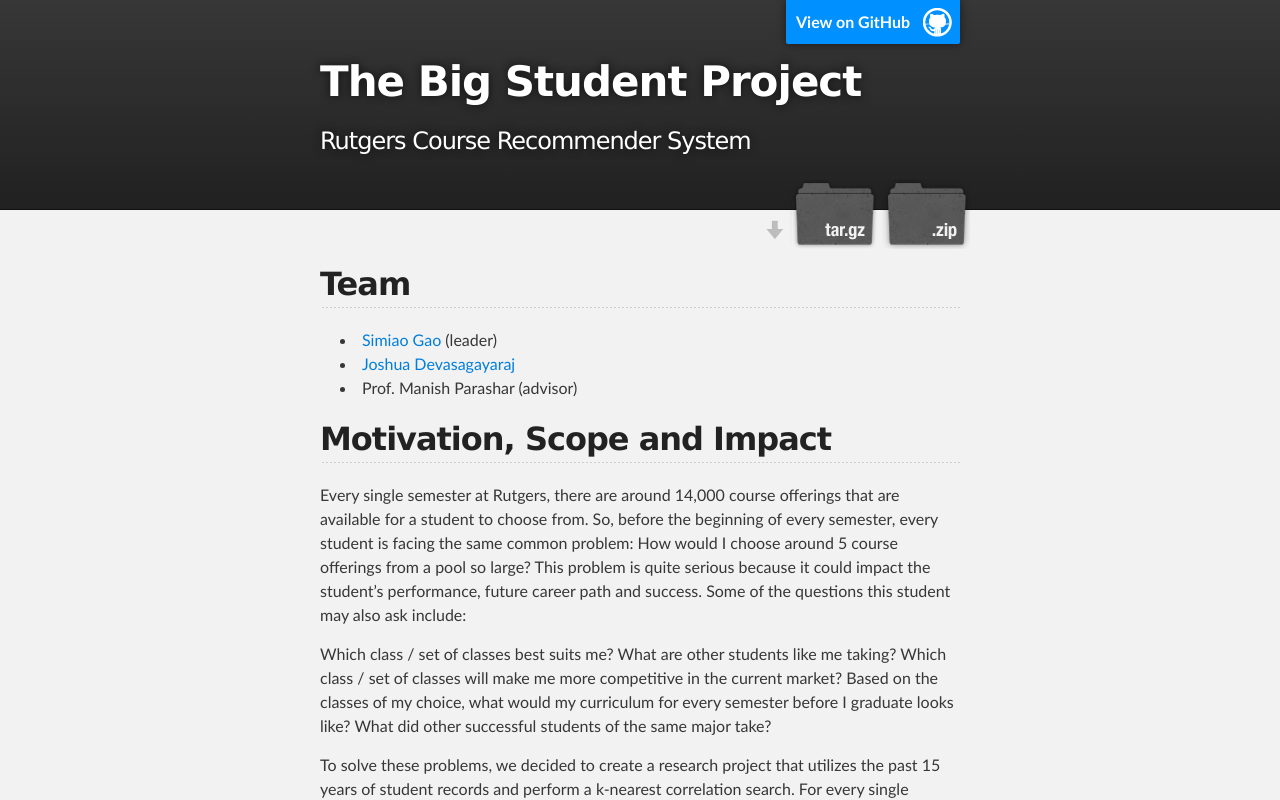
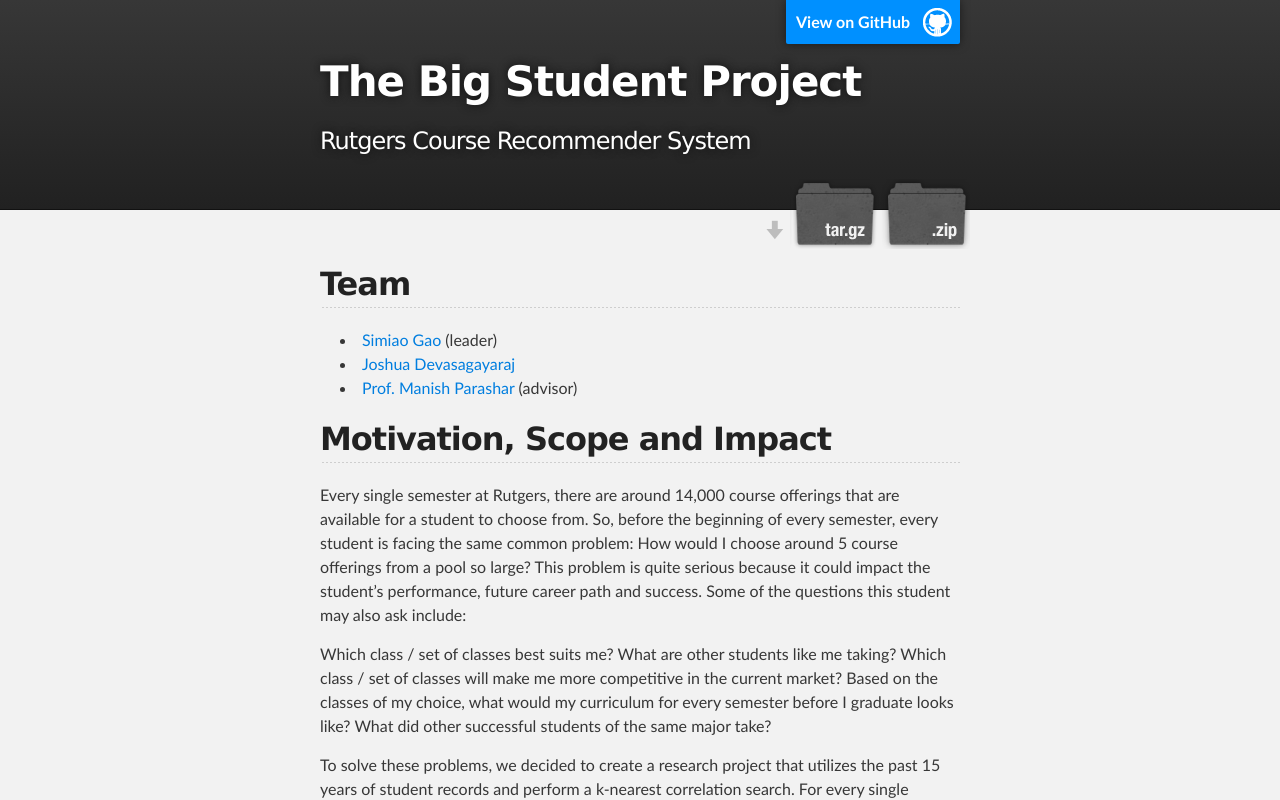
Before and after one commit to SimiaoGao/BigStudentProject, a plain HTML site: page index.html in a window 1280 px wide. Shown: the top 800 px of the page. Drawn offline with Linux system fonts and the light colour scheme.

```diff
--- a/index.html
+++ b/index.html
@@ -39,7 +39,8 @@
 <a href="http://simiaogao.com/">Simiao Gao</a> (leader)</li>
 <li>
 <a href="http://joshdev.me/">Joshua Devasagayaraj</a> </li>
-<li>Prof. Manish Parashar (advisor)</li>
+<li>
+<a href="http://parashar.rutgers.edu/">Prof. Manish Parashar</a> (advisor)</li>
 </ul><h2>
 <a name="motivation-scope-and-impact" class="anchor" href="#motivation-scope-and-impact"><span class="octicon octicon-link"></span></a>Motivation, Scope and Impact</h2>
 
```
Also changed, not shown: params.json (+1 -1 lines).
